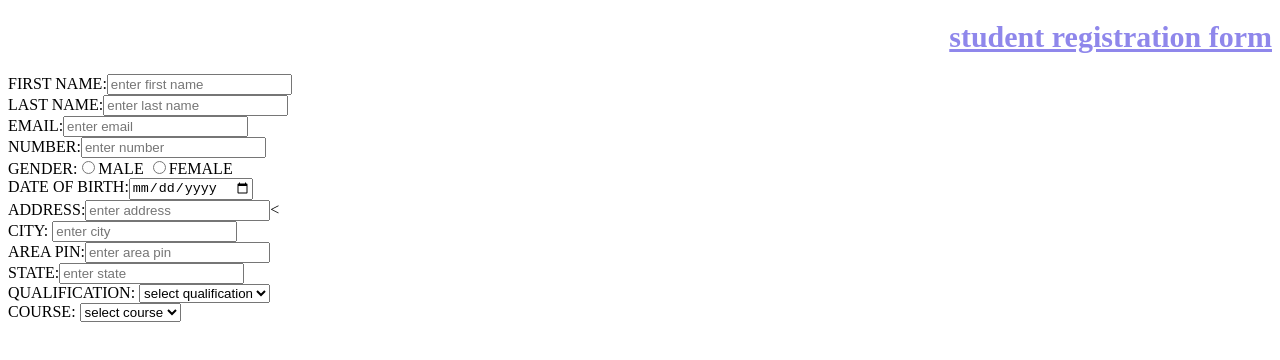
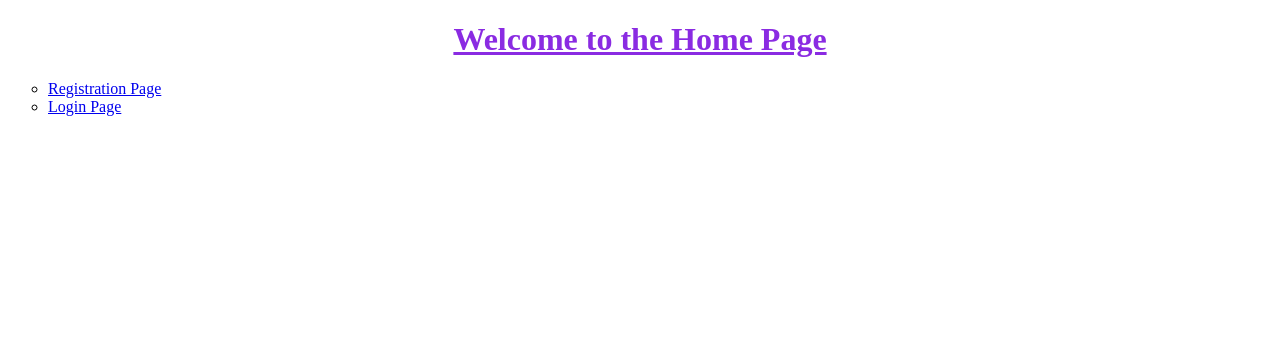
Before and after one commit to joshnavd123-hash/register-form-in-html, a plain HTML site: page index.html in a window 1280 px wide. Drawn offline with Linux system fonts and the light colour scheme.

Commit message:
Add files via upload

```diff
--- a/index.html
+++ b/index.html
@@ -3,40 +3,15 @@
 <head>
     <meta charset="UTF-8">
     <meta name="viewport" content="width=device-width, initial-scale=1.0">
-    <title>Document</title>
+    <title>Home Page</title>
 </head>
 <body>
-    <form>
-        <h1 style="color: rgb(143, 135, 235); font-size: 30px; text-align: right;"><u>student registration form</u></h1>
-    <lable>FIRST NAME:</lable><input type="text" placeholder="enter first name"><br>
-    <lable>LAST NAME:</lable><input type="text" placeholder="enter last name"><br>
-    <lable>EMAIL:</lable><input type="email" placeholder="enter email"><br>
-    <lable>NUMBER:</lable><input type="number" placeholder="enter number"><br>
-    <lable>GENDER:</lable><input type="radio">MALE <input type="radio">FEMALE <br>
-    <label>DATE OF BIRTH:</label><input type="date"><br>
-    <label>ADDRESS:</label><input type="text" placeholder="enter address"; ><<br>
-    <label >CITY: </label><input type="text" placeholder="enter city"><br>
-    <label>AREA PIN:</label><input type="number" placeholder="enter area pin"><br>
-    <label>STATE:</label><input type="text" placeholder="enter state"><br>
-    <label>QUALIFICATION:</label>
-    <select>
-        <option>select qualification</option>
-        <option>10th</option>
-        <option>12th</option>
-        <option>graduation</option>
-        <option>post graduation</option>
-    </select><BR>
-    <label>COURSE:</label>
-    <select>
-        <option>select course</option>
-        <option>BCOM</option>
-        <option>BSC</option>
-        <option>BBA</option>
-        <option>BCA</option>
-    </select>
-    </label>
-
-    </form>
-
+    <h1 style="color: blueviolet; text-align: center;"><u>Welcome to the Home Page</u></h1>
+    <p>
+    <ul type="circle">
+        <li><a href="./registrationform.html">Registration Page</a></li>
+        <li><a href="./loginform.html">Login Page</a></li>
+    </ul>
+    </p>
 </body>
 </html>
```
Also changed, not shown: loginform.html (added, +21 -0 lines), registrationform.html (added, +27 -0 lines).
